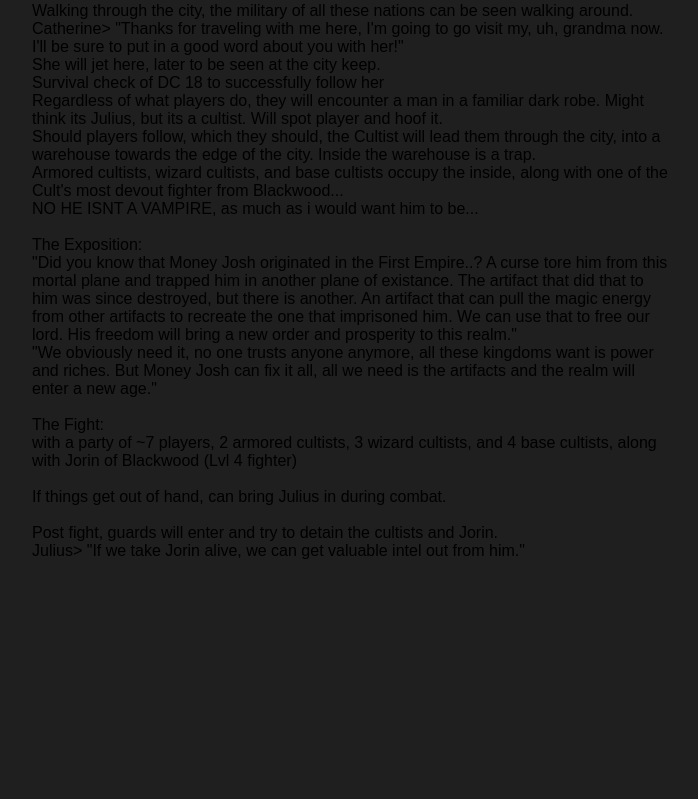
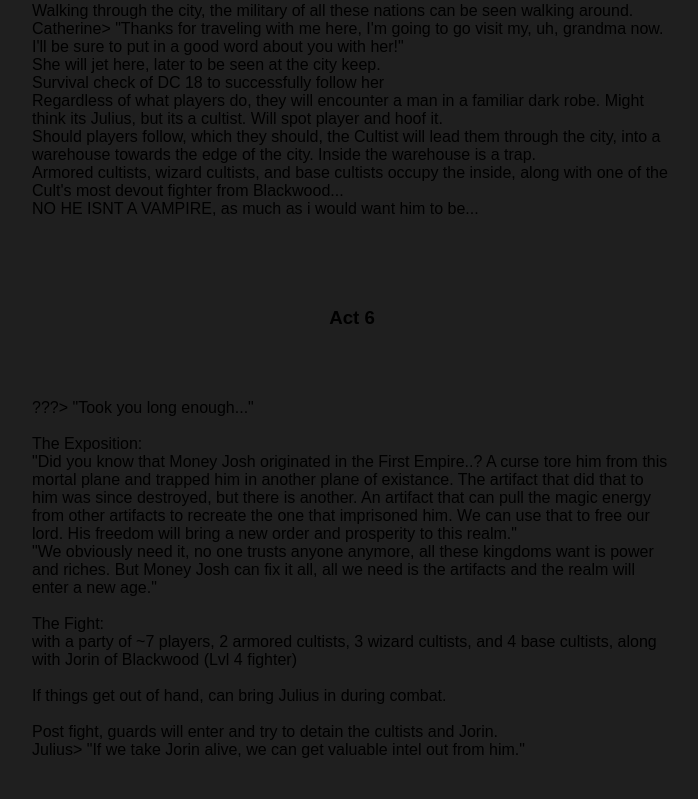
Before and after one commit to DungeonNDragonWild/DungeonNDragonWild.github.io, a plain HTML site: page Story/default.html in a window 1280 px wide. Shown: the part 5577-6376 px from the top of the page, without its empty margins (288-986 px from the left). Before the commit the page ends 6207 px from the top, so only its background shows below. Drawn offline with Linux system fonts and the light colour scheme.

Commit message:
part 6.1

```diff
--- a/Story/default.html
+++ b/Story/default.html
@@ -248,6 +248,12 @@ Should players follow, which they should, the Cultist will lead them through the
 Armored cultists, wizard cultists, and base cultists occupy the inside, along with one of the Cult's most devout fighter from Blackwood...
 NO HE ISNT A VAMPIRE, as much as i would want him to be...
 
+
+</p>
+<h3>Act 6</h3>
+<p class="center">
+???> "Took you long enough..."
+
 The Exposition:
 "Did you know that Money Josh originated in the First Empire..? A curse tore him from this mortal plane and trapped him in another plane of existance. The artifact that did that to him was since destroyed, but there is another. An artifact that can pull the magic energy from other artifacts to recreate the one that imprisoned him. We can use that to free our lord. His freedom will bring a new order and prosperity to this realm."
 "We obviously need it, no one trusts anyone anymore, all these kingdoms want is power and riches. But Money Josh can fix it all, all we need is the artifacts and the realm will enter a new age."
```
